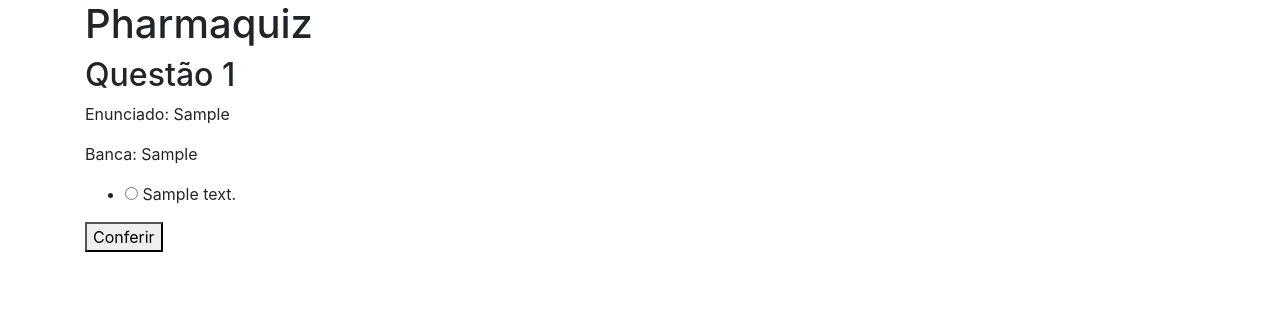
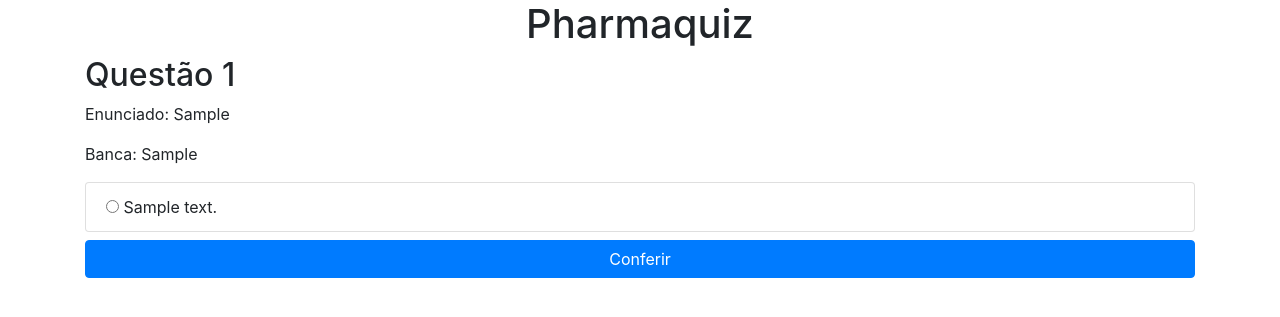
Before and after one commit to ThiagoDiasV/pharmaquiz, a Django app: page / in a window 1280 px wide. Shown: the top 317 px of the page. Run offline with Django 3.2, Linux system fonts and the light colour scheme; tables that the repository leaves empty hold one stand-in row (values such as "Sample post"); some libraries are stand-ins or nearby versions.

Commit message:
check answer feature done, refactore it

```diff
--- a/templates/quiz/index.html
+++ b/templates/quiz/index.html
@@ -1,18 +1,18 @@
 {% extends "../base.html" %}
 
 {% block content %}
-<h1>Pharmaquiz</h1>
+<h1 class="text-center">Pharmaquiz</h1>
 {% for question in data %}
     <div class="question-container" id="id-question-{{ question.id }}">
         <h2 class="question-number">Questão {{ question.id }}</h2>
         <p class="question-enunciation">Enunciado: {{ question.enunciation }}</p>
         <p class="question-company">Banca: {{ question.company }}</p>
-        <ul>
+        <ul class="list-group">
         {% for option in question.options %}
-            <li><input class="option" type="radio" name="{{ question.enunciation }}" value="{{ option.text }}"> {{ option.text }}</li>
+            <li class="list-group-item"><input class="option" type="radio" name="{{ question.enunciation }}" value="{{ option.text }}"> {{ option.text }}</li>
         {% endfor %}
         </ul>
-        <button class="check-answer-button" id="check-button-{{ question.id }}">Conferir</button>
+        <button type="button" class="btn btn-primary btn-block check-answer-button mt-2 mb-5" id="check-button-{{ question.id }}">Conferir</button>
     </div>
 {% endfor %}
 <script>
```
Also changed, not shown: quiz/static/css/style.css (added).
